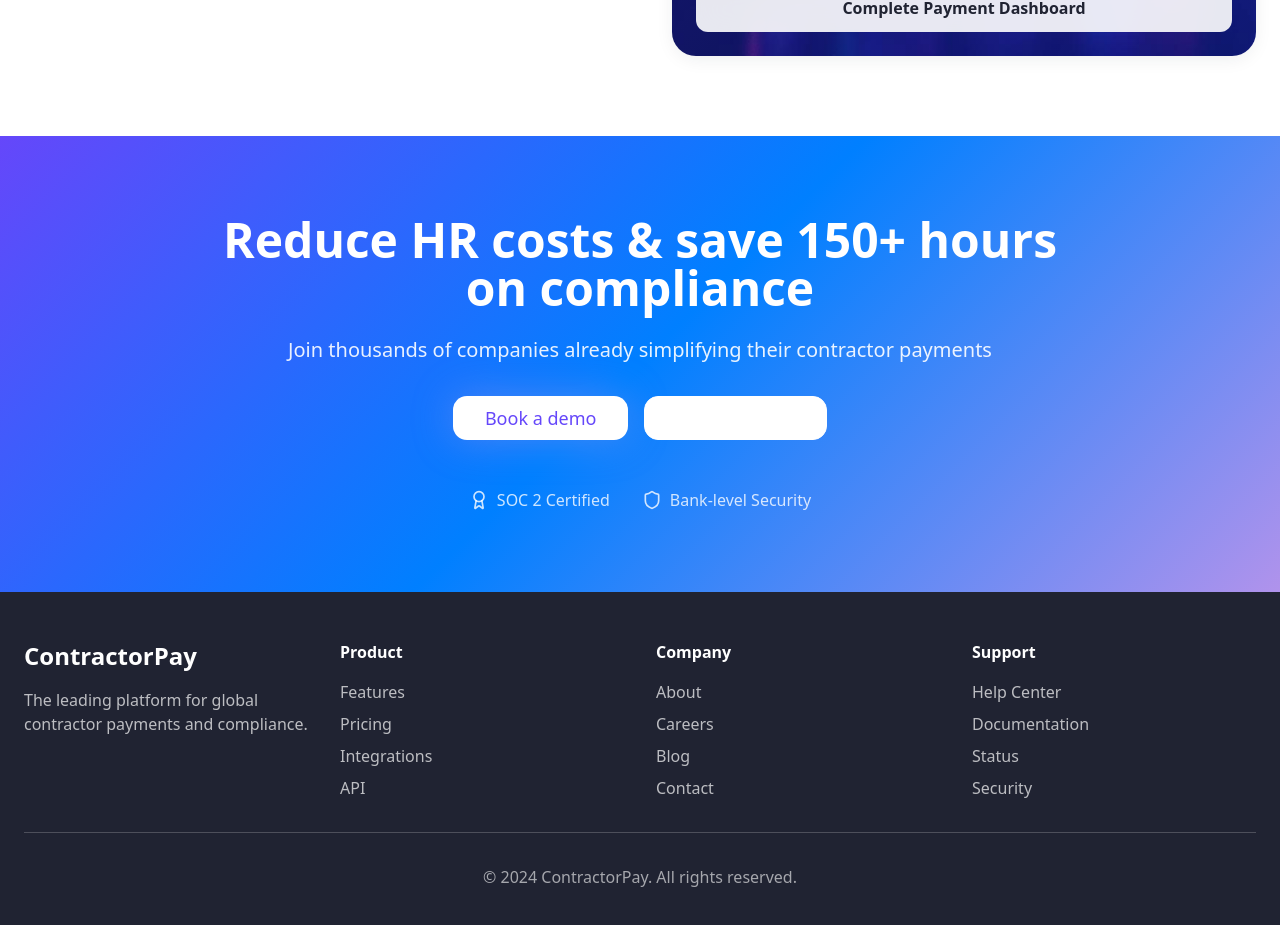
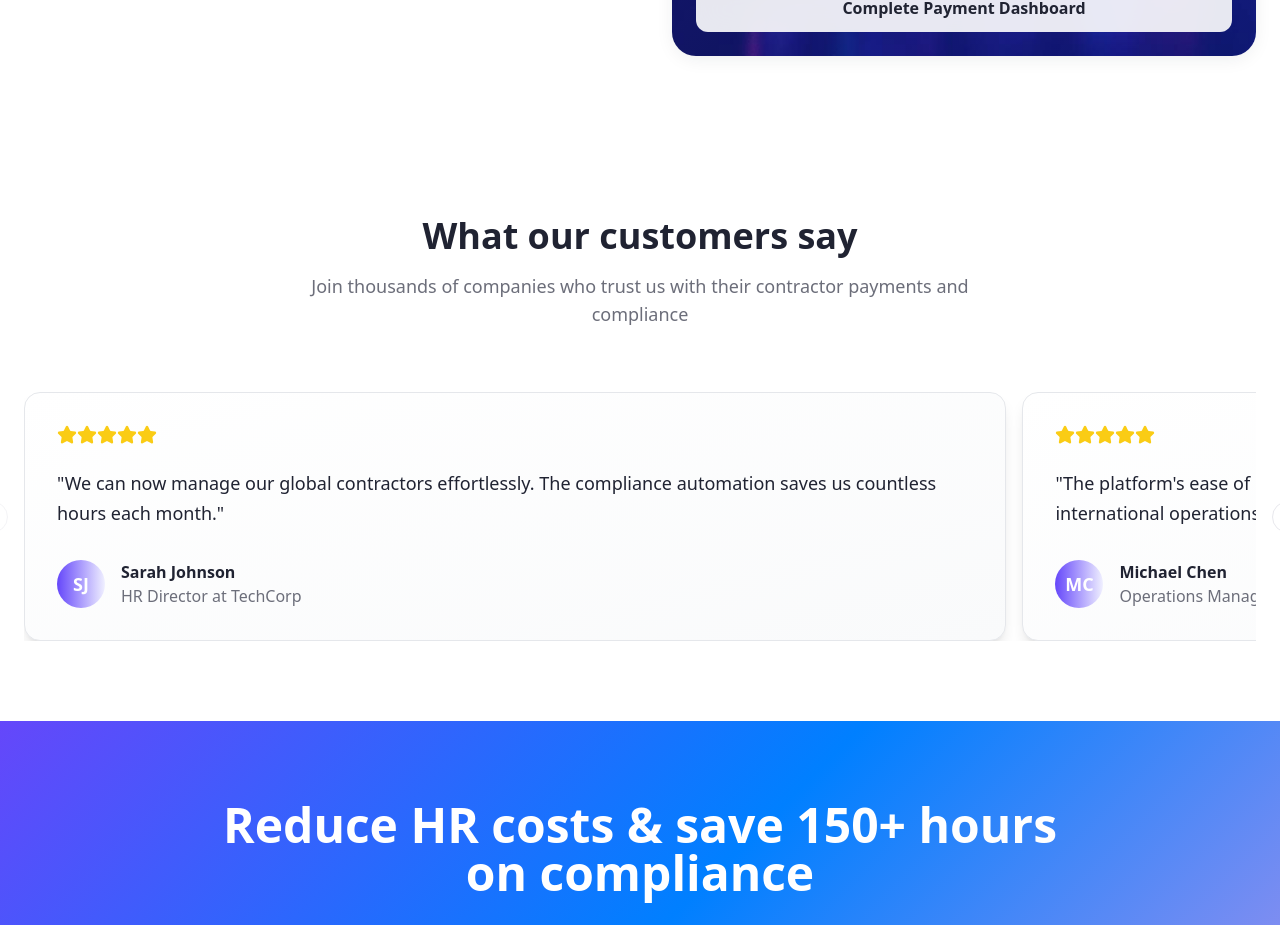
Before and after one commit to Susanta-Paul/genesis-project-plan, a React (Vite) app: page / in a window 1280 px wide. Shown: the part 3912-4837 px from the top of the page. Built offline with nearby package versions, Linux system fonts and the light colour scheme.

Commit message:
Fix testimonials section
Integrate testimonials with a carousel, ensuring each card occupies 80% of the page width.

```diff
--- a/src/pages/Index.tsx
+++ b/src/pages/Index.tsx
@@ -4,6 +4,7 @@ import { Button } from "@/components/ui/button";
 import { Card } from "@/components/ui/card";
 import { Badge } from "@/components/ui/badge";
 import { Spotlight } from "@/components/ui/spotlight";
+import { Carousel, CarouselContent, CarouselItem, CarouselNext, CarouselPrevious } from "@/components/ui/carousel";
 import Tilt from "react-parallax-tilt";
 import CountUp from 'react-countup';
 import {
@@ -574,6 +575,72 @@ const Index = () => {
         </div>
       </section>
 
+      {/* Testimonials */}
+      <section ref={testimonialsRef} className="py-20 bg-white">
+        <div className="max-w-7xl mx-auto px-6">
+          <motion.div
+            initial={{ opacity: 0, y: 30 }}
+            animate={testimonialsInView ? { opacity: 1, y: 0 } : {}}
+            transition={{ duration: 0.6 }}
+            className="text-center mb-16"
+          >
+            <h2 className="text-4xl font-bold text-foreground mb-4">
+              What our customers say
+            </h2>
+            <p className="text-muted-foreground text-lg max-w-2xl mx-auto">
+              Join thousands of companies who trust us with their contractor payments and compliance
+            </p>
+          </motion.div>
+
+          <Carousel className="w-full">
+            <CarouselContent className="-ml-2 md:-ml-4">
+              {testimonials.map((testimonial, index) => (
+                <CarouselItem key={index} className="pl-2 md:pl-4 basis-4/5">
+                  <motion.div
+                    initial={{ opacity: 0, scale: 0.9 }}
+                    animate={testimonialsInView ? { opacity: 1, scale: 1 } : {}}
+                    transition={{ duration: 0.6, delay: index * 0.1 }}
+                  >
+                    <Card className="p-8 h-full bg-gradient-to-br from-white to-gray-50 border border-gray-200 shadow-lg hover:shadow-xl transition-all duration-300">
+                      <div className="flex flex-col h-full">
+                        {/* Stars */}
+                        <div className="flex mb-6">
+                          {[...Array(testimonial.rating)].map((_, i) => (
+                            <Star key={i} className="w-5 h-5 text-yellow-400 fill-current" />
+                          ))}
+                        </div>
+
+                        {/* Quote */}
+                        <blockquote className="text-lg text-foreground leading-relaxed mb-8 flex-grow">
+                          "{testimonial.quote}"
+                        </blockquote>
+
+                        {/* Author */}
+                        <div className="flex items-center">
+                          <div className="w-12 h-12 bg-gradient-to-r from-primary to-secondary rounded-full flex items-center justify-center text-white font-semibold text-lg mr-4">
+                            {testimonial.author.split(' ').map(n => n[0]).join('')}
+                          </div>
+                          <div>
+                            <div className="font-semibold text-foreground">
+                              {testimonial.author}
+                            </div>
+                            <div className="text-muted-foreground">
+                              {testimonial.role} at {testimonial.company}
+                            </div>
+                          </div>
+                        </div>
+                      </div>
+                    </Card>
+                  </motion.div>
+                </CarouselItem>
+              ))}
+            </CarouselContent>
+            <CarouselPrevious className="left-4 lg:-left-12" />
+            <CarouselNext className="right-4 lg:-right-12" />
+          </Carousel>
+        </div>
+      </section>
+
       {/* Final CTA Section */}
       <section className="py-20 gradient-hero">
         <div className="max-w-4xl mx-auto px-6 text-center">
```
